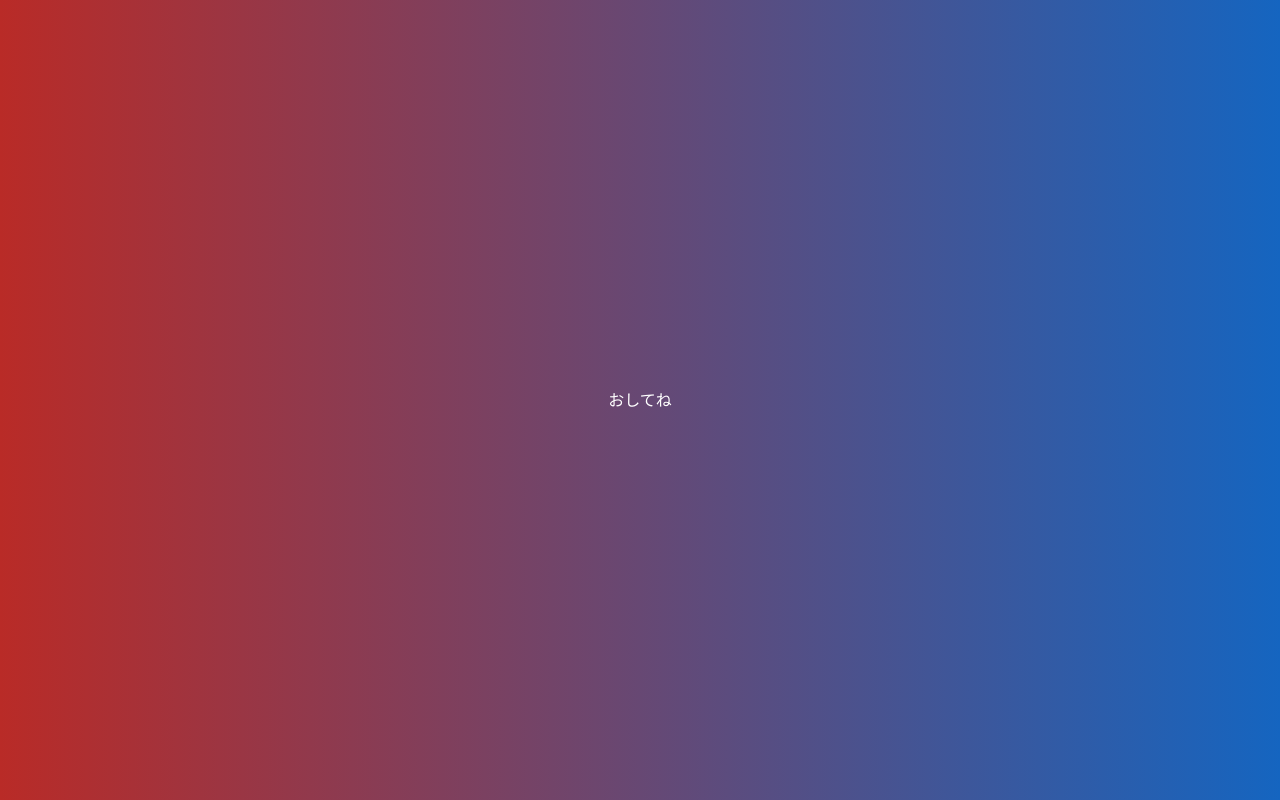
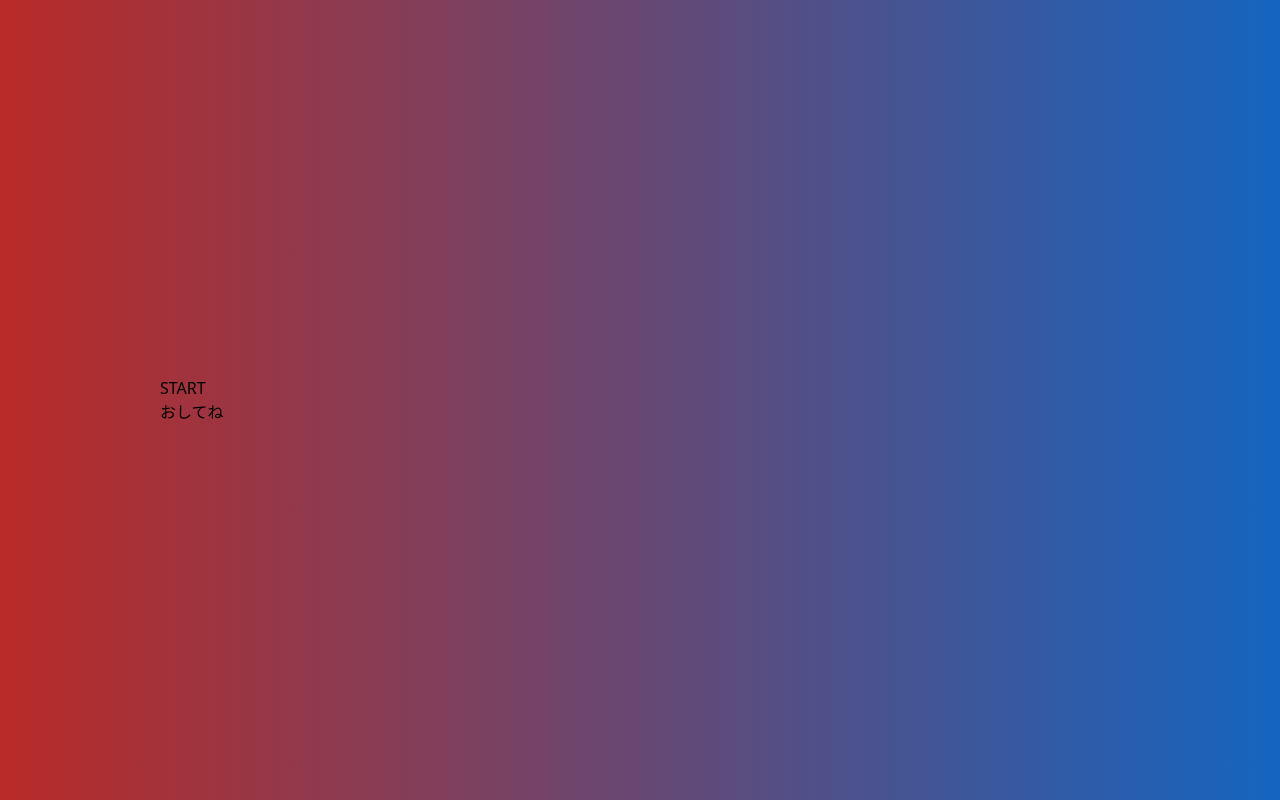
Before and after one commit to shoujo-saisyu-sensen/vim_study_app, a Next.js app: page / in a window 1280 px wide. Built offline with nearby package versions, Linux system fonts and the light colour scheme.

Commit message:
:wrench: fix

```diff
--- a/src/components/pages/top/index.tsx
+++ b/src/components/pages/top/index.tsx
@@ -11,7 +11,11 @@ export const Top: React.FC = () => {
   return (
     <div>
       <div className={`w-screen h-screen flex flex-col justify-center gap-4 p-40 ${style.topWrapper}`}>
-        {isStarted ? (<input type="text" className={style.answerInput} placeholder='sample'/>) : (<button onClick={onClickStart} className={style.startButton}>おしてね</button>)}
+        {isStarted ? (<input type="text" className={style.answerInput} placeholder='sample'/>) : (
+        <div>
+          <p>START</p>
+          <button onClick={onClickStart} className={style.startButton}>おしてね</button>
+        </div>)}
       </ div>
     </div>
   );
```
